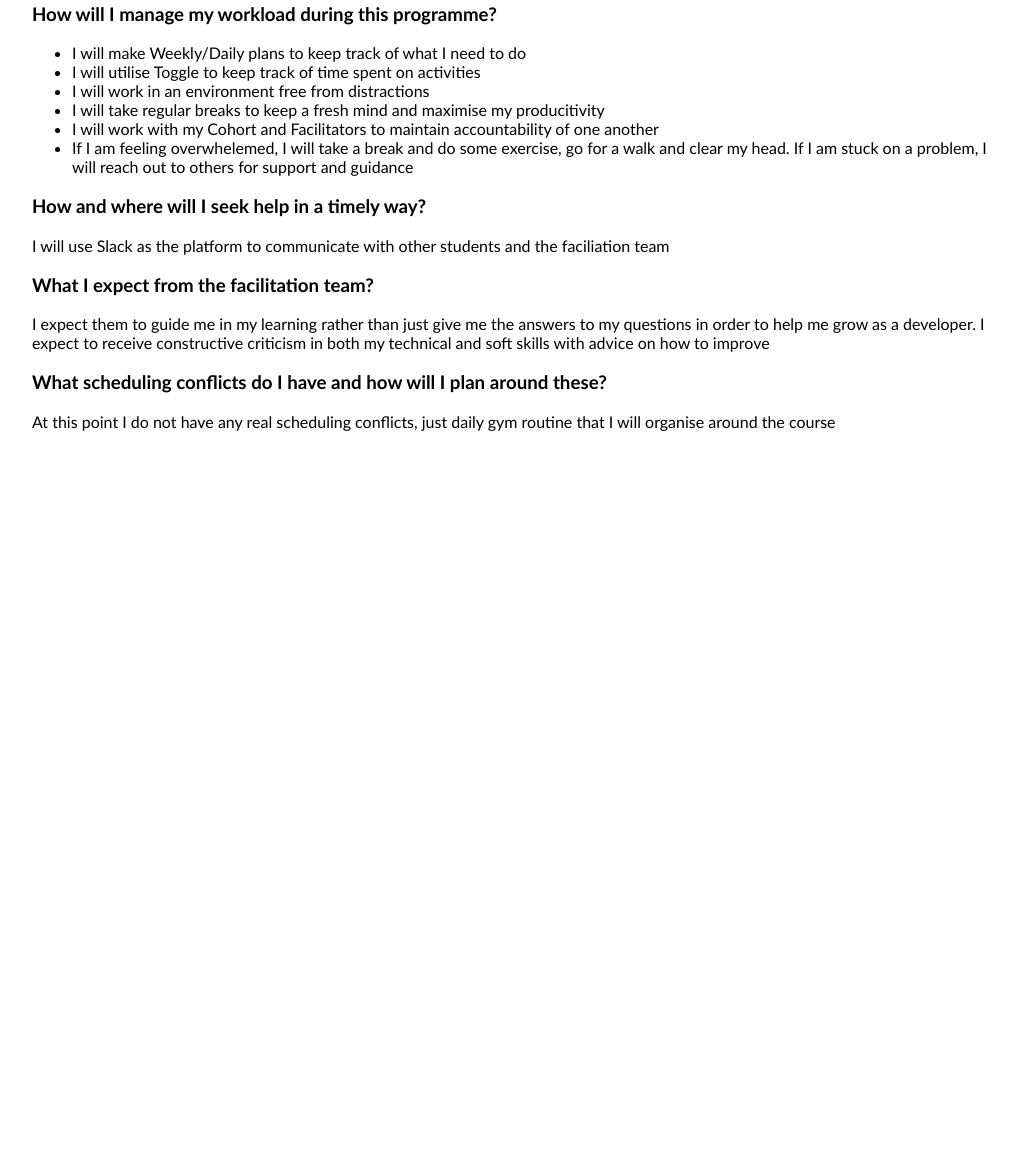
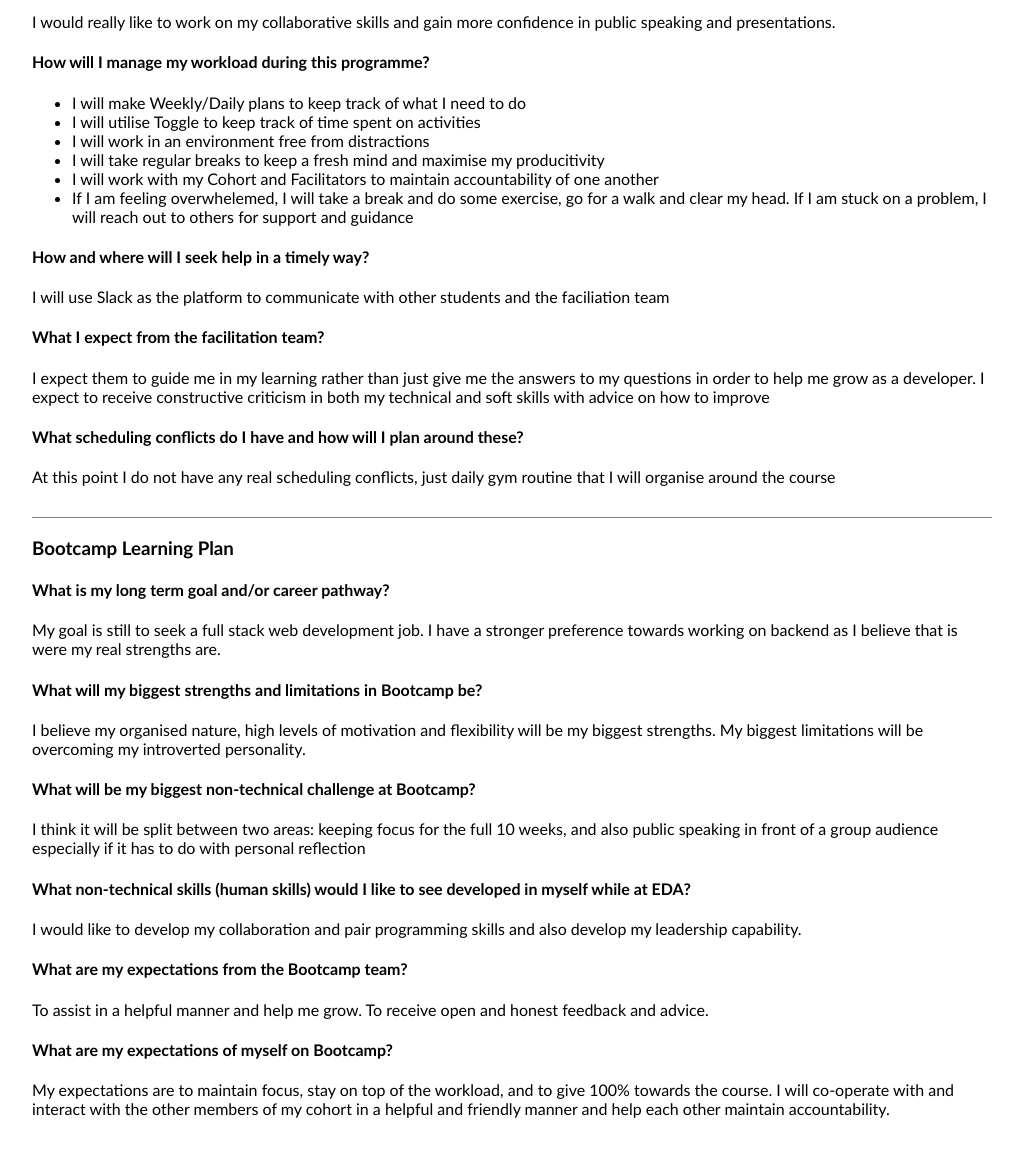
Before and after one commit to chrisarrow90/chrisarrow90.github.io, a plain HTML site: page blog/learning-plan.html in a window 1280 px wide. Shown: the part 435-1592 px from the top of the page, without its empty margins (128-1151 px from the left). Before the commit the page ends 917 px from the top, so only its background shows below. Drawn offline with Linux system fonts and the light colour scheme.

Commit message:
update learning-plan for bootcamp phase

```diff
--- a/blog/learning-plan.html
+++ b/blog/learning-plan.html
@@ -19,26 +19,27 @@
           <h2><time datetime="2021-06-30">30 June 2021</time></h2>
         </header>
         <section>
-          <h3>What is my long term goal and/or Career Pathway?</h3>
+          <h3>Foundations Learning Plan</h3>
+          <h4>What is my long term goal and/or Career Pathway?</h4>
           <p>
             Explore a future career shift into the IT industry, either into a Full-Stack web
             development role or into software development.
           </p>
 
-          <h3>What are my strengths and limitations in relation to learning?</h3>
+          <h4>What are my strengths and limitations in relation to learning?</h4>
           <p>Strengths - highly motivated, fast learner</p>
           <p>Weaknesses - staying focussed and not letting attention divert to something else</p>
 
-          <h3>
+          <h4>
             What skills (non-technical - human skills) would I like to see developed in myself while
             at EDA?
-          </h3>
+          </h4>
           <p>
             I would really like to work on my collaborative skills and gain more confidence in
             public speaking and presentations.
           </p>
 
-          <h3>How will I manage my workload during this programme?</h3>
+          <h4>How will I manage my workload during this programme?</h4>
           <ul>
             <li>I will make Weekly/Daily plans to keep track of what I need to do</li>
             <li>I will utilise Toggle to keep track of time spent on activities</li>
@@ -54,23 +55,65 @@
             </li>
           </ul>
 
-          <h3>How and where will I seek help in a timely way?</h3>
+          <h4>How and where will I seek help in a timely way?</h4>
           <p>
             I will use Slack as the platform to communicate with other students and the faciliation
             team
           </p>
 
-          <h3>What I expect from the facilitation team?</h3>
+          <h4>What I expect from the facilitation team?</h4>
           <p>
             I expect them to guide me in my learning rather than just give me the answers to my
             questions in order to help me grow as a developer. I expect to receive constructive
             criticism in both my technical and soft skills with advice on how to improve
           </p>
 
-          <h3>What scheduling conflicts do I have and how will I plan around these?</h3>
+          <h4>What scheduling conflicts do I have and how will I plan around these?</h4>
           <p>
             At this point I do not have any real scheduling conflicts, just daily gym routine that I
             will organise around the course
+          </p>
+        </section>
+        <section>
+          <h3>Bootcamp Learning Plan</h3>
+          <h4>What is my long term goal and/or career pathway?</h4>
+          <p>
+            My goal is still to seek a full stack web development job. I have a stronger preference
+            towards working on backend as I believe that is were my real strengths are.
+          </p>
+
+          <h4>What will my biggest strengths and limitations in Bootcamp be?</h4>
+          <p>
+            I believe my organised nature, high levels of motivation and flexibility will be my
+            biggest strengths. My biggest limitations will be overcoming my introverted personality.
+          </p>
+
+          <h4>What will be my biggest non-technical challenge at Bootcamp?</h4>
+          <p>
+            I think it will be split between two areas: keeping focus for the full 10 weeks, and
+            also public speaking in front of a group audience especially if it has to do with
+            personal reflection
+          </p>
+          <h4>
+            What non-technical skills (human skills) would I like to see developed in myself while
+            at EDA?
+          </h4>
+          <p>
+            I would like to develop my collaboration and pair programming skills and also develop my
+            leadership capability.
+          </p>
+
+          <h4>What are my expectations from the Bootcamp team?</h4>
+          <p>
+            To assist in a helpful manner and help me grow. To receive open and honest feedback and
+            advice.
+          </p>
+
+          <h4>What are my expectations of myself on Bootcamp?</h4>
+          <p>
+            My expectations are to maintain focus, stay on top of the workload, and to give 100%
+            towards the course. I will co-operate with and interact with the other members of my
+            cohort in a helpful and friendly manner and help each other maintain accountability.
           </p>
         </section>
       </article>
```
